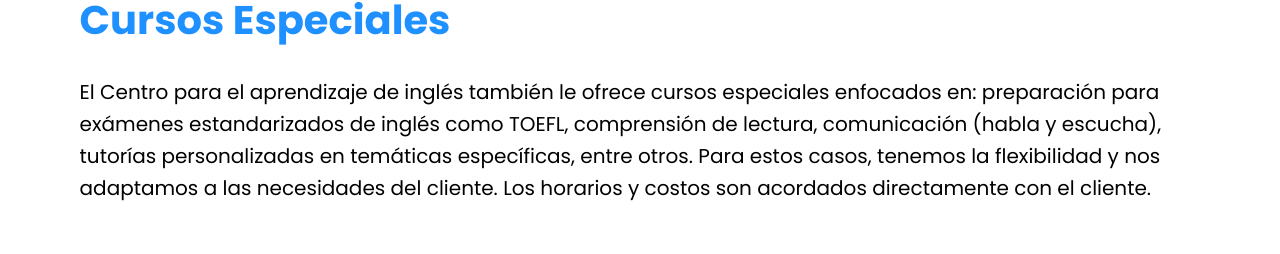
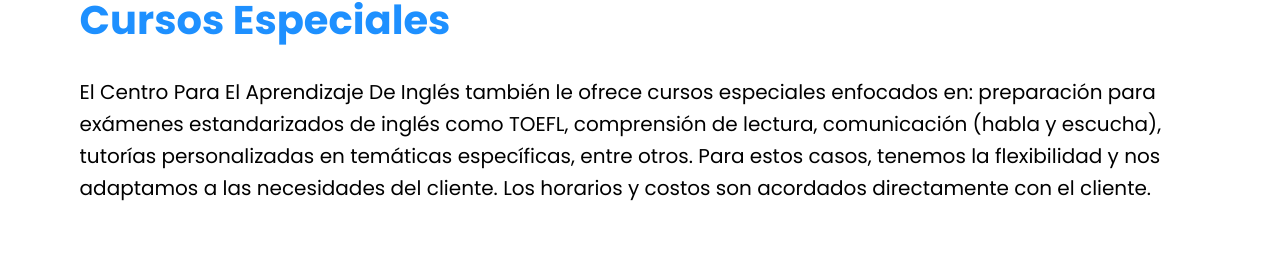
Before and after one commit to BeinerthChitiva/elcquibdo, a React (Create React App) app: page /especiales in a window 1280 px wide. Shown: the part 396-650 px from the top of the page. Built offline with nearby package versions, Linux system fonts and the light colour scheme.

Commit message:
Update: SpecialCoursesTest

```diff
--- a/src/pages/cursos/SpecialCourses.jsx
+++ b/src/pages/cursos/SpecialCourses.jsx
@@ -10,7 +10,7 @@ function SpecialCourses(){
                 <div className="special-text">
                     <h2>Cursos Especiales</h2>
                     <p>
-                        El Centro para el aprendizaje de inglés también le ofrece cursos especiales enfocados en:
+                        El Centro Para El Aprendizaje De Inglés también le ofrece cursos especiales enfocados en:
                         preparación para exámenes estandarizados de inglés como TOEFL, comprensión de lectura, comunicación (habla y escucha),
                         tutorías personalizadas en temáticas específicas, entre otros.
                         Para estos casos, tenemos la flexibilidad y nos adaptamos a las necesidades del cliente.
```
